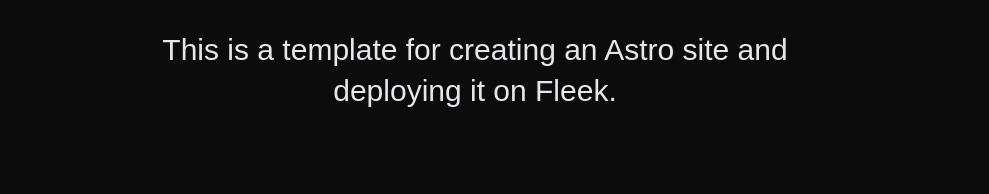
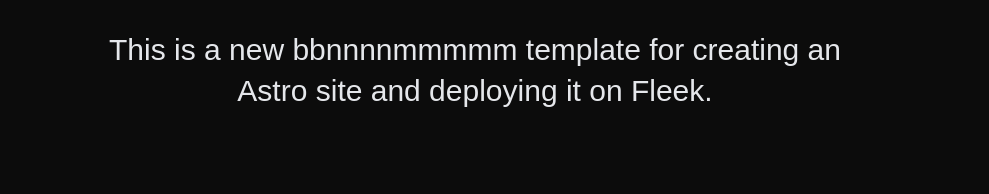
Before and after one commit to abhamondal/astro-templatenew, an Astro site: page / in a window 1280 px wide. Shown: the top 194 px of the page, without its empty margins (165-1154 px from the left). Built offline with nearby package versions, Linux system fonts and the light colour scheme; Astro itself is replaced by a stand-in of ours.

Commit message:
Update index.astro

```diff
--- a/src/pages/index.astro
+++ b/src/pages/index.astro
@@ -17,7 +17,7 @@
       <img class="logo" src={astroLogo} />
     </div>
     <p class="description">
-      This is a template for creating an Astro site and deploying it on Fleek.
+      This is a new bbnnnnmmmmm template for creating an Astro site and deploying it on Fleek.
     </p>
     <ul role="list" class="link-card-grid">
       <Card
```
